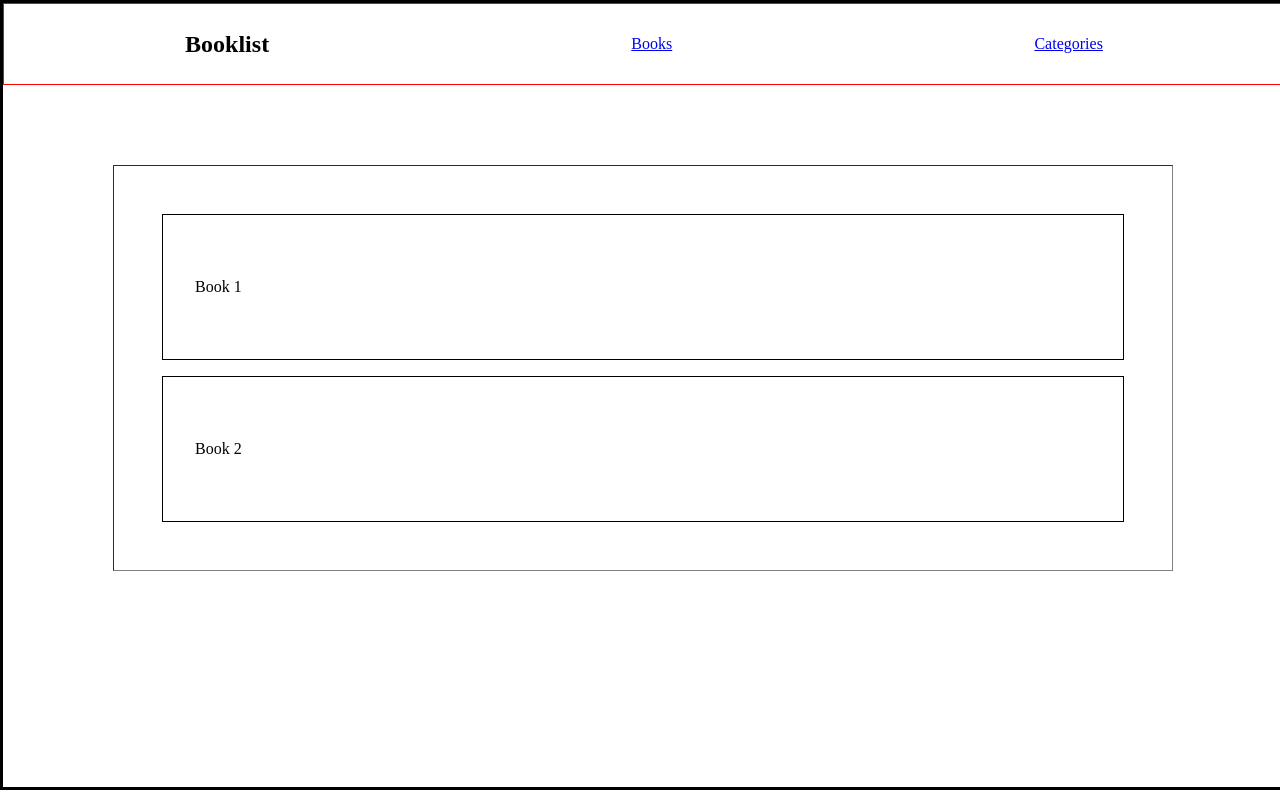
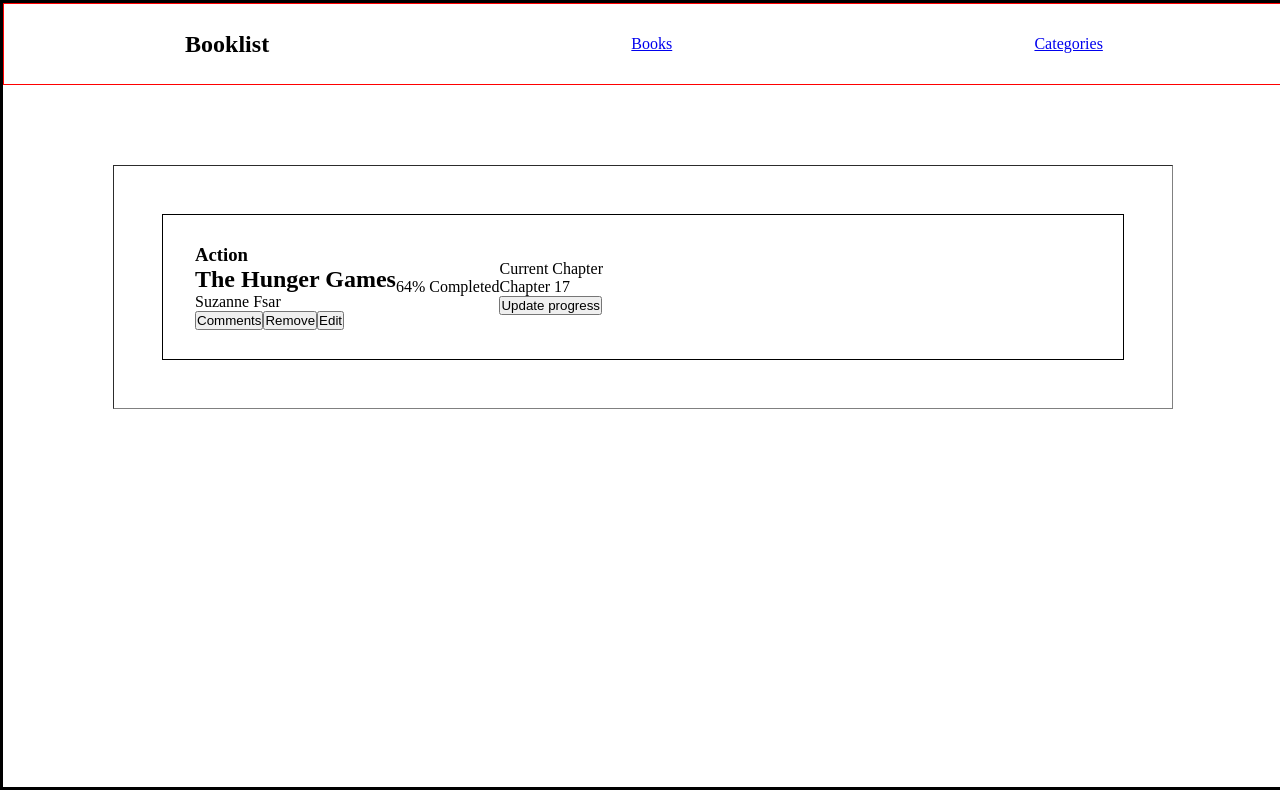
Before and after one commit to sntgopl/booklist-store, a React (Create React App) app: page / in a window 1280 px wide. Built offline with nearby package versions, Linux system fonts and the light colour scheme.

Commit message:
Add Book Component

```diff
--- a/src/App.js
+++ b/src/App.js
@@ -2,6 +2,7 @@ import React from 'react';
 import {
   Routes, Route, Link,
 } from 'react-router-dom';
+import Book from './Components/Books';
 
 const NavBar = () => {
   return (
@@ -17,8 +18,7 @@ const Books = () => {
   return (
     <div className='HomePage'>
       <ul className='Booklist'>
-        <li className='Book'>Book 1</li>
-        <li className='Book'>Book 2</li>
+        <Book />
       </ul>
     </div>
   )
--- /dev/null
+++ b/src/Components/Books.js
@@ -0,0 +1,30 @@
+import React from 'react';
+
+const Book = () => {
+  return (
+    <div className='Book'>
+      <div>
+        <h3>Action</h3>
+        <h2>The Hunger Games</h2>
+        <p>Suzanne Fsar</p>
+        <div>
+          <button type='button'>Comments</button>
+          <button type='button'>Remove</button>
+          <button type='button'>Edit</button>
+        </div>
+      </div>
+      <div>
+        <div>
+          <p>64% Completed</p>
+        </div>
+      </div>
+      <div>
+        <p>Current Chapter</p>
+        <p>Chapter 17</p>
+        <button type='button'>Update progress</button>
+      </div>
+    </div>
+  );
+}
+
+export default Book;
```
